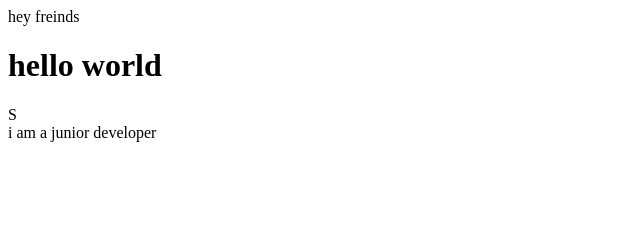
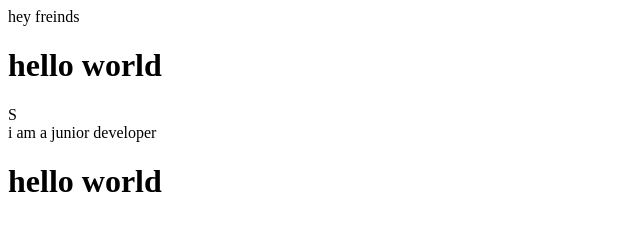
Before and after one commit to netsanet-abuhay/sample, a plain HTML site: page sample/index.html in a window 1280 px wide. Shown: the whole page, without its empty margins (0-640 px from the left). Drawn offline with Linux system fonts and the light colour scheme.

Commit message:
Update index.html

```diff
--- a/sample/index.html
+++ b/sample/index.html
@@ -8,7 +8,10 @@
     <P> hey freinds</P>
     <div> <h1> hello world</h1>S
     <div>i am a junior developer</div>
+
     </div>
+<h1> hello world
+</h1>
 
 </body>
 </html>
```
